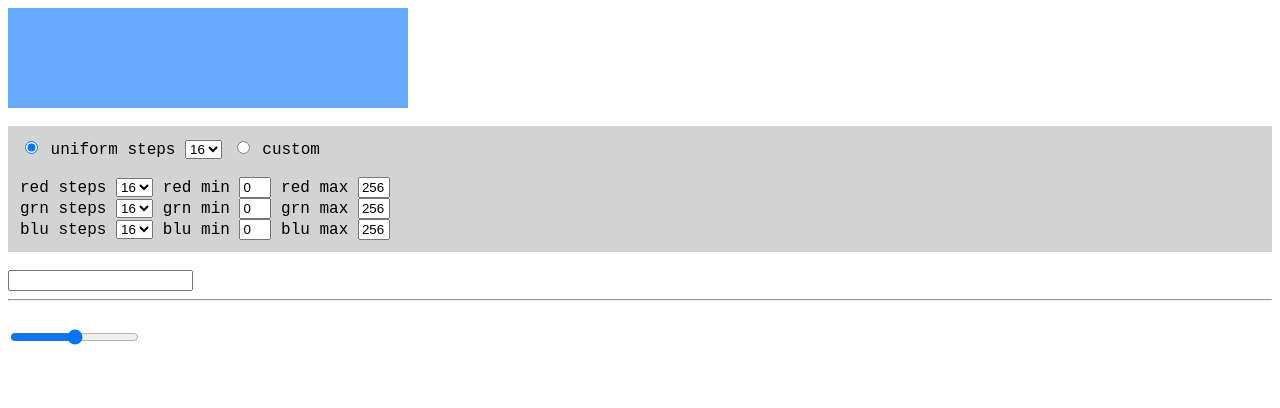
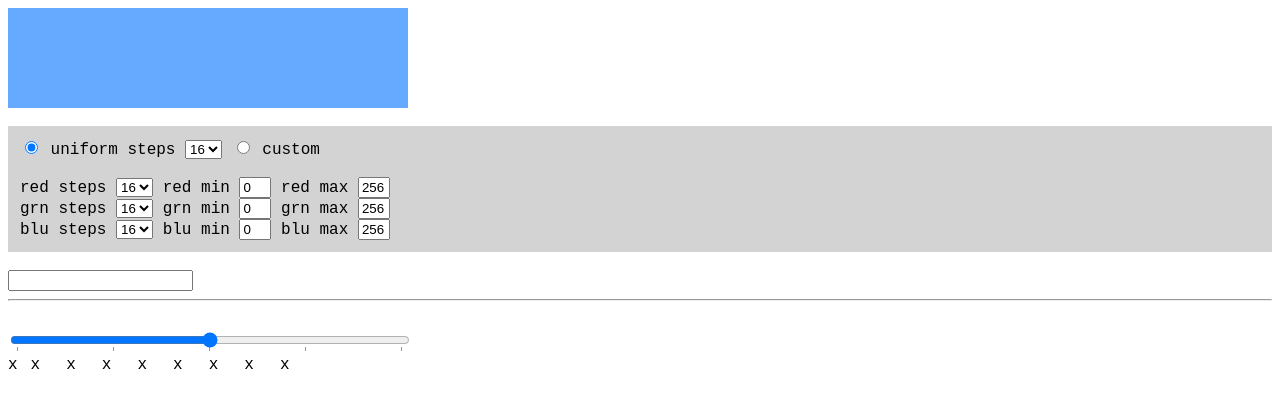
Before and after one commit to ajsultanov/experiments, a plain HTML site: page color/index1.html in a window 1280 px wide. Drawn offline with Linux system fonts and the light colour scheme.

Commit message:
work on labels

```diff
--- a/color/index1.html
+++ b/color/index1.html
@@ -32,7 +32,7 @@
   </head>
   <body>
 
-    <div class="slider">
+    <div class="field">
     </div>
     <br/>
     <div class="constraints">
@@ -123,7 +123,7 @@
         --green: 170;
         --blue: 255;
 
-        --slider: rgb(var(--red), var(--green), var(--blue));
+        --field: rgb(var(--red), var(--green), var(--blue));
 
       }
 
@@ -131,10 +131,10 @@
         font-family: "Courier New";
       }
 
-      .slider {
+      .field {
         height: 100px;
         width: 400px;
-        background: var(--slider);
+        background: var(--field);
       }
 
       .constraints {
@@ -154,19 +154,50 @@
 
     <script type="text/javascript">
 
+      const uniTarget = document.querySelector('#uniTarget')
+      const uniSlider = document.createElement('input')
       const uniSteps = document.querySelector('#uni-steps')
       let stepValue = uniSteps.value;
 
-      const uniTarget = document.querySelector('#uniTarget')
-      const uniSlider = document.createElement("input")
       const makeSlider = (steps = 16) => {
         uniSlider.setAttribute('type', 'range')
-        uniSlider.setAttribute('width', '400px')
+        uniSlider.style.width = '400px'
         uniSlider.setAttribute('step', `${100 / steps}`)
         uniTarget.appendChild(uniSlider)
+
+        const ticks = document.createElement('datalist')
+        ticks.setAttribute('id', 'ticks')
+        ticks.style.display = 'inline'
+        uniSlider.appendChild(ticks)
+        uniSlider.setAttribute('list', 'ticks')
+
+        let op
+        for (let i = 0; i <= steps; i++) {
+          let val = Math.round(100 / steps * i)
+          op = document.createElement('option')
+          op.setAttribute('value', `${val}`)
+          op.setAttribute('label', `${val}`)
+          ticks.appendChild(op)
+        }
+        uniTarget.appendChild(document.createElement('br'))
       }
-      makeSlider(4)
-      console.log(uniSlider);
+      makeSlider(8)
+
+      const makeLabels = (steps = 16) => {
+        let label = document.createElement('div')
+        label.style.display = 'inline'
+        label.innerHTML = 'x'
+        uniTarget.appendChild(label)
+        let val = Math.round(100 / steps)
+        for (let i = 1; i <= steps; i++) {
+          label = document.createElement('div')
+          label.style.display = 'inline'
+          label.style.margin = `${val}px`
+          label.innerHTML = 'x'
+          uniTarget.appendChild(label)
+        }
+      }
+      makeLabels(8)
 
 
     </script>
```
